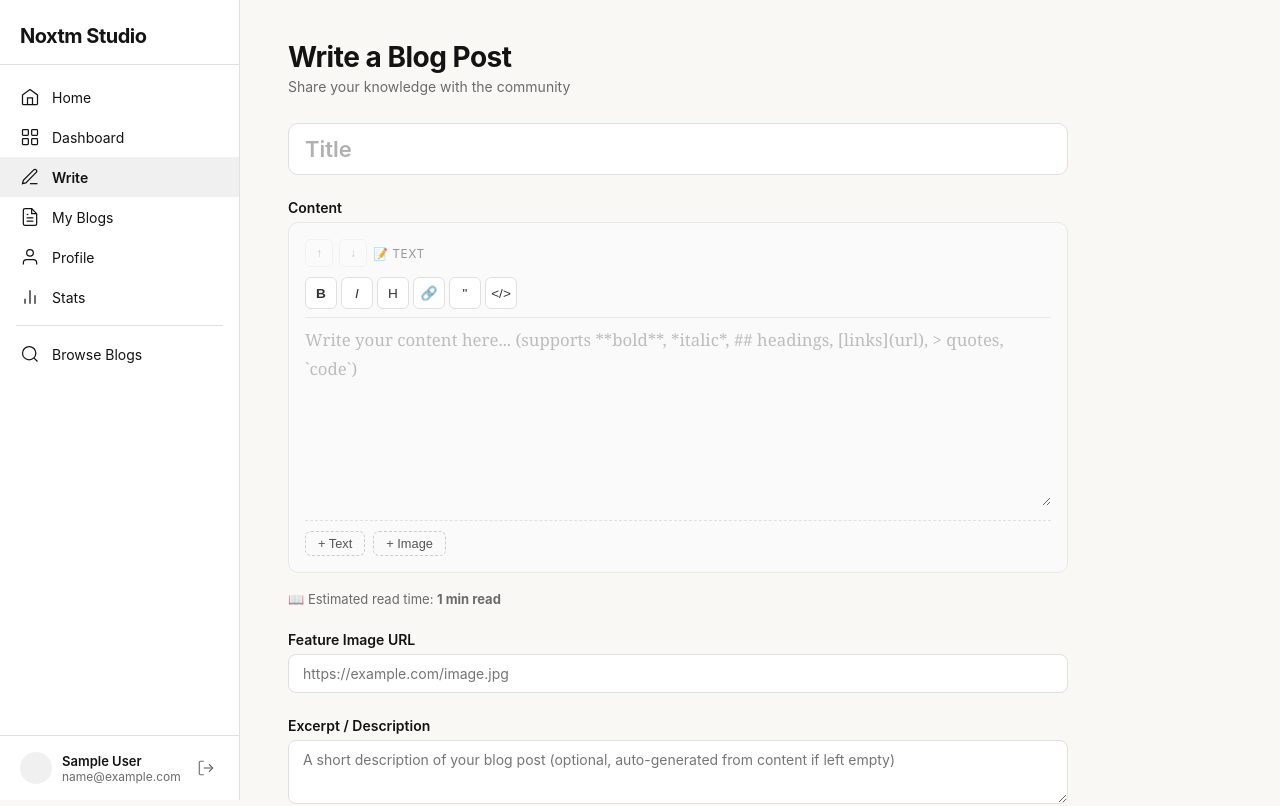
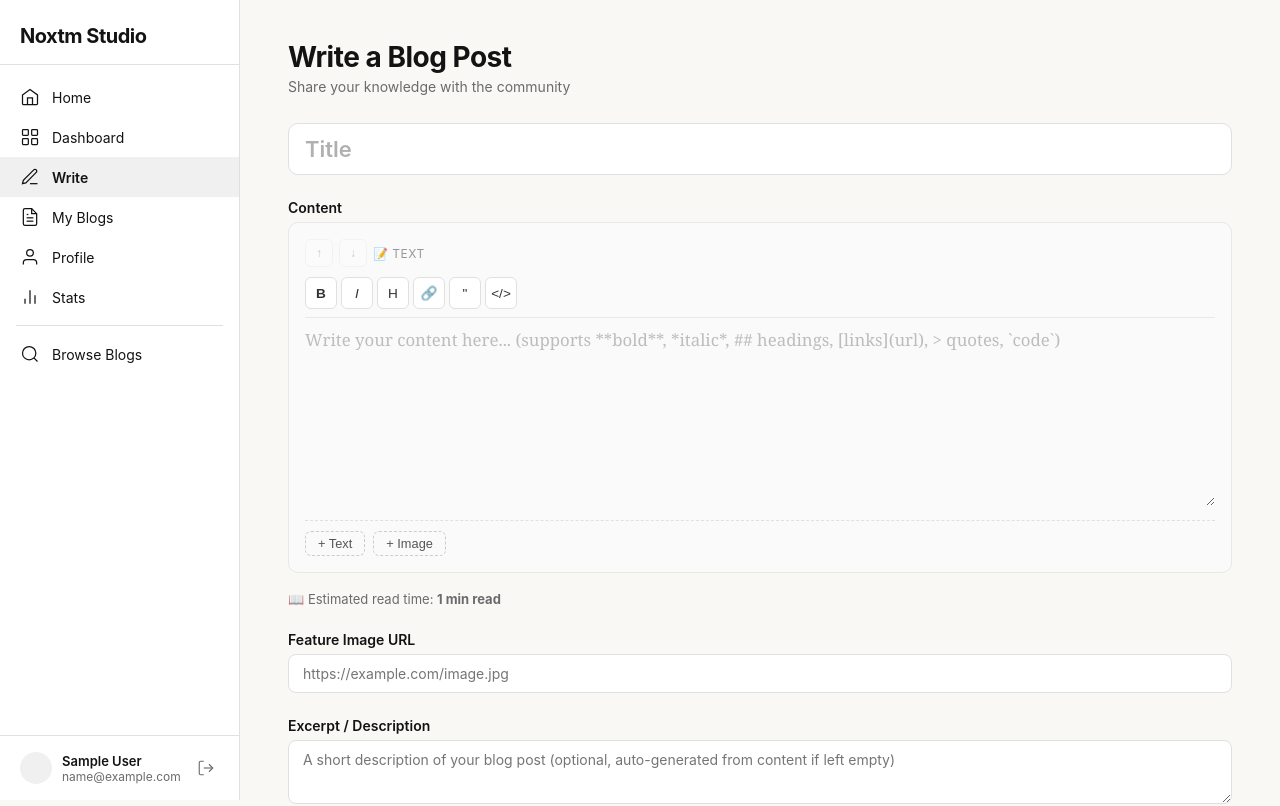
Before and after one commit to imrajatpanwar/noxtmstudio, a React (Create React App) app: page /visitor/write in a window 1280 px wide. Shown: the top 806 px of the page. Built offline with nearby package versions, Linux system fonts and the light colour scheme; sample sign-in values are in the browser's storage; a web font is replaced by a local one.

Commit message:
Remove max-width from dashboard, stories, and write blog pages

```diff
--- a/src/visitor/Visitor.css
+++ b/src/visitor/Visitor.css
@@ -766,7 +766,6 @@
    STORIES PAGE — VIRĀT Design System
    ════════════════════════════════════════════════════ */
 .stories-page {
-    max-width: 800px;
 }
 
 .stories-header {
@@ -1109,7 +1108,6 @@
    VISITOR DASHBOARD — VIRĀT Design System
    ════════════════════════════════════════════════════ */
 .vd-dashboard {
-    max-width: 800px;
 }
 
 /* Welcome Section */
@@ -1544,7 +1542,6 @@
 /* ─── WRITE BLOG PAGE ─────────────────────────── */
 /* ══════════════════════════════════════════════ */
 .visitor-write-page {
-    max-width: 780px;
 }
 
 .visitor-write-header {
```
